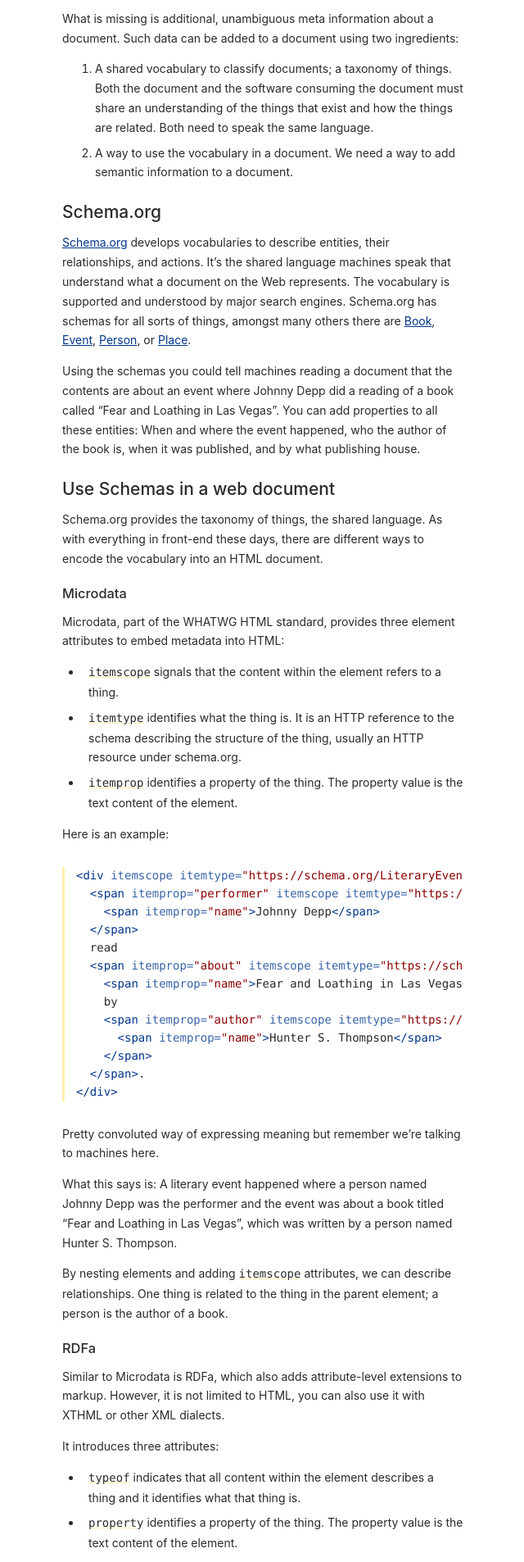
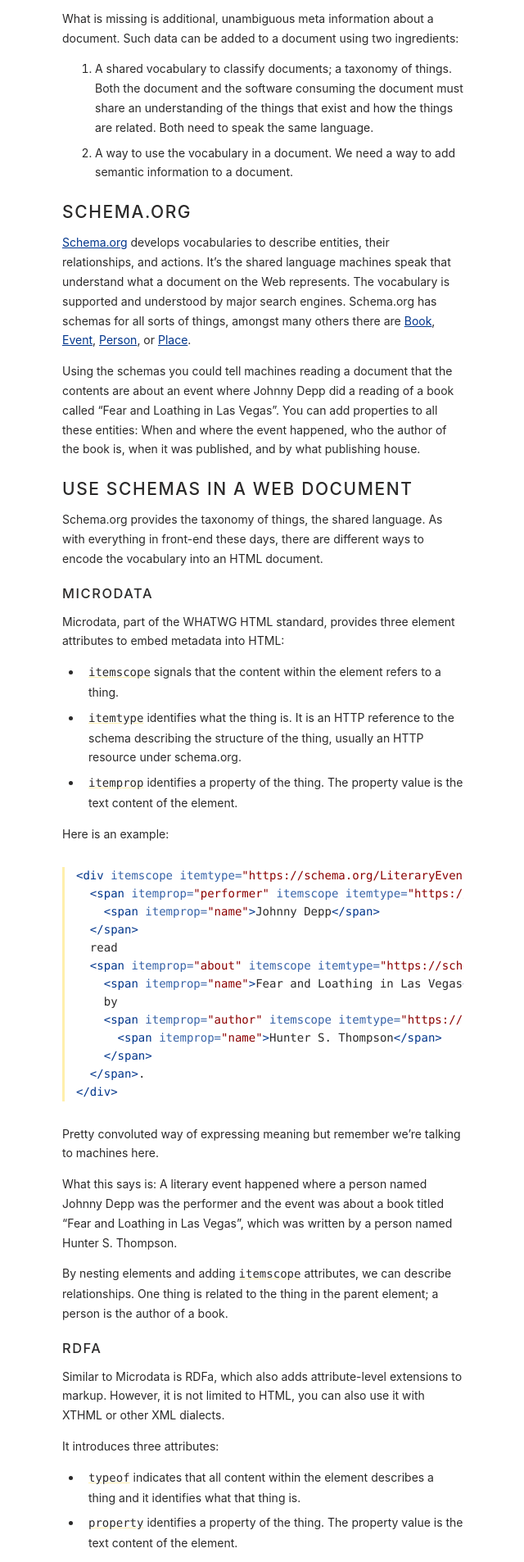
Before and after one commit to oliverroick/oliverroick.net, a Jekyll site: the page built from src/_posts/2020-12-13-adding-meaning-to-a-website.md, in a window 1280 px wide. Shown: the part 706-2612 px from the top of the page at 82% size, without its empty margins (319-959 px from the left). Built offline with Jekyll 4.4.1, drawn with Linux system fonts in a browser that asks for light colours.

Commit message:
Add Note styling

```diff
--- a/src/css/roick.css
+++ b/src/css/roick.css
@@ -102,6 +102,8 @@
   margin-bottom: var(--gap-xs);
   padding: calc(1em * .25) 0;
   line-height: 1.3;
+  text-transform: uppercase;
+  letter-spacing: 0.1rem;
 }
 
 h2:not(.h1) + p, h3 + p {
@@ -399,9 +401,21 @@
   background-color: var(--yellow-100);
 }
 
+.article__note {
+  padding: 1em var(--gap-s);
+  border: 1px solid var(--dark-200);
+  border-width: 1px 0;
+  background-color: var(--dark-100);
+}
+
+.article__note strong,
 .article__update b {
   letter-spacing: 0.1rem;
   text-transform: uppercase;
+}
+
+.top-2 {
+  margin-top: 2em;
 }
 
 h2.h2__article__book_details {
```
